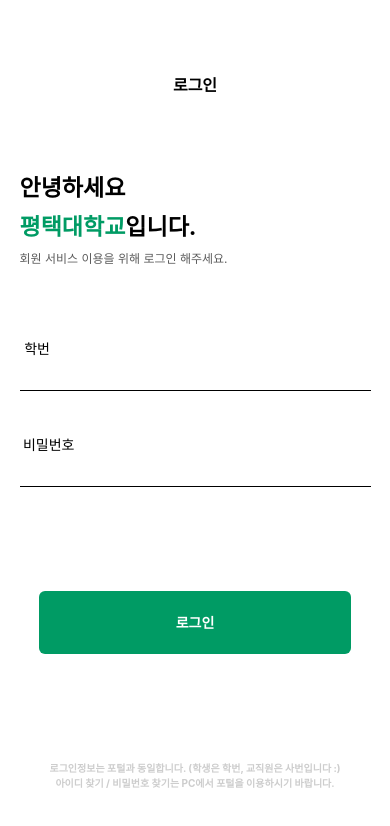
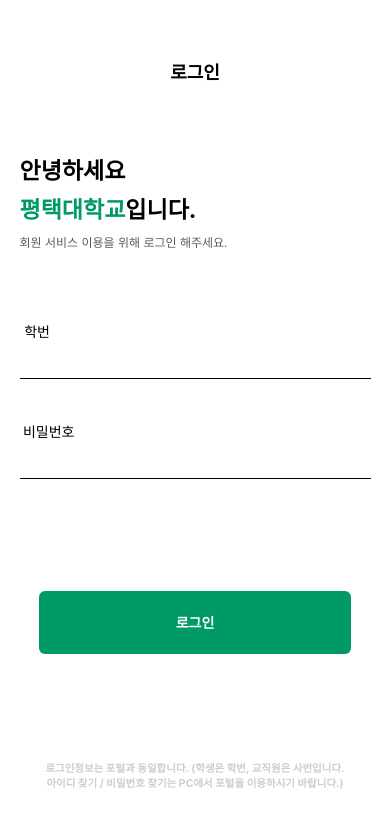
Before and after one commit to PTU-Graduate/Ryu_Front, a React Native app: screen /LoginScreen in a window 390 px wide. Shown: the top 826 px of the page. Built offline with nearby package versions, Linux system fonts and the light colour scheme; no server answers.

Commit message:
fix/로그인 화면 수정

```diff
--- a/src/screens/LoginScreen.tsx
+++ b/src/screens/LoginScreen.tsx
@@ -25,14 +25,31 @@
     <AllBackground>
       <View
         style={{
-          flex: 2,
-          justifyContent: 'center',
+          flex: 1,
+          justifyContent: 'flex-end',
           alignItems: 'center',
         }}>
-        <Text style={{fontWeight: 'bold', fontSize: 16}}>로그인</Text>
+        <Text
+          style={{
+            fontWeight: 'bold',
+            fontSize: 18,
+          }}>
+          로그인
+        </Text>
       </View>
-      <View style={{flex: 2, marginLeft: deviceWidth * 0.05}}>
-        <Text style={{fontSize: 23, fontWeight: 'bold'}}>안녕하세요</Text>
+      <View
+        style={{
+          flex: 2,
+          marginLeft: deviceWidth * 0.05,
+        }}>
+        <Text
+          style={{
+            marginTop: deviceHeight * 0.08,
+            fontSize: 23,
+            fontWeight: 'bold',
+          }}>
+          안녕하세요
+        </Text>
         <Text
           style={{
             fontSize: 23,
@@ -46,14 +63,14 @@
           style={{
             color: '#5c5c5c',
             fontSize: 12,
-            marginTop: deviceHeight * 0.008,
+            marginTop: deviceHeight * 0.01,
           }}>
           회원 서비스 이용을 위해 로그인 해주세요.
         </Text>
       </View>
       <View
         style={{
-          flex: 3,
+          flex: 4,
           alignItems: 'center',
         }}>
         <Text
@@ -61,7 +78,8 @@
             color: '#000',
             fontWeight: '300',
             marginRight: deviceWidth * 0.81,
-            marginBottom: deviceHeight * -0.01,
+            marginBottom: deviceHeight * -0.005,
+            marginTop: deviceHeight * 0.08,
           }}>
           학번
         </Text>
@@ -71,7 +89,7 @@
             color: '#000',
             fontWeight: '300',
             marginTop: deviceHeight * 0.05,
-            marginBottom: deviceHeight * -0.01,
+            marginBottom: deviceHeight * -0.005,
             marginRight: deviceWidth * 0.75,
           }}>
           비밀번호
@@ -90,11 +108,11 @@
           flex: 1,
           alignItems: 'center',
         }}>
-        <Text style={{fontSize: 10, color: '#cdcdcd', fontWeight: 'bold'}}>
-          로그인정보는 포털과 동일합니다. (학생은 학번, 교직원은 사번입니다 :)
+        <Text style={{fontSize: 10.5, color: '#cdcdcd', fontWeight: 'bold'}}>
+          로그인정보는 포털과 동일합니다. (학생은 학번, 교직원은 사번입니다.
         </Text>
-        <Text style={{fontSize: 10, color: '#cdcdcd', fontWeight: 'bold'}}>
-          아이디 찾기 / 비밀번호 찾기는 PC에서 포털을 이용하시기 바랍니다.
+        <Text style={{fontSize: 10.5, color: '#cdcdcd', fontWeight: 'bold'}}>
+          아이디 찾기 / 비밀번호 찾기는 PC에서 포털을 이용하시기 바랍니다.)
         </Text>
       </View>
     </AllBackground>
```
